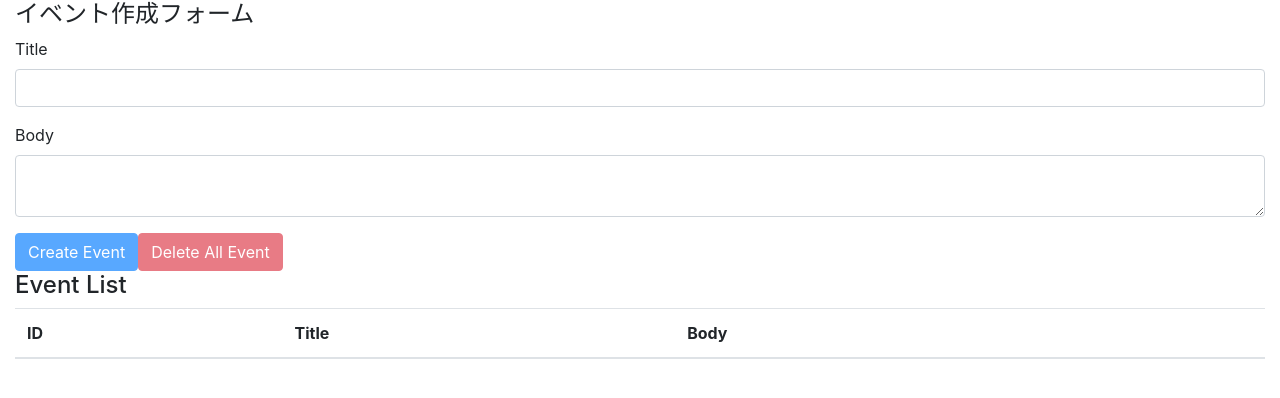
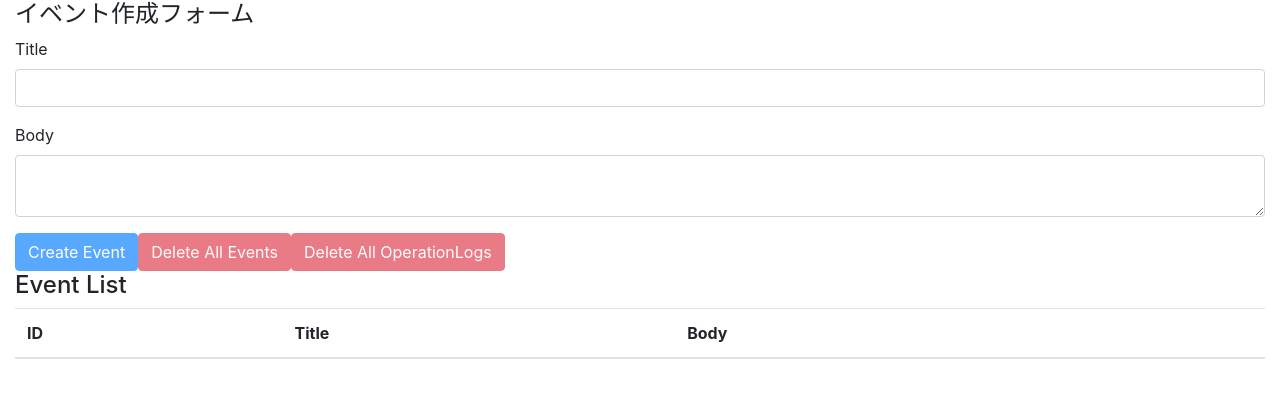
Before and after one commit to hhhirokunnn/react-hello-world, a React (Create React App) app: page / in a window 1280 px wide. Shown: the top 398 px of the page. Built offline with nearby package versions, Linux system fonts and the light colour scheme.

Commit message:
delete all operationLogs

```diff
--- a/src/components/EventForm.js
+++ b/src/components/EventForm.js
@@ -41,10 +41,18 @@ const EventForm = () => {
             dispatch({ type: DELETE_ALL_EVENTS})
 
             dispatch({
-                type: DELETE_ALL_OPERATION_LOGS,
-                description: 'Deleted All Event',
+                type: ADD_OPERATION_LOG,
+                description: 'Deleted All Events',
                 operatedAt: timeCurrentIso8601()
             })
+        }
+    }
+
+    const deleteAllOperationLogs = e => {
+        e.preventDefault()
+        const result = window.confirm('You want to delete all operationLogs?')
+        if(result) {
+            dispatch({ type: DELETE_ALL_OPERATION_LOGS})
         }
     }
 
@@ -65,7 +73,9 @@ const EventForm = () => {
                 </div>
 
                 <button className="btn btn-primary" onClick={addEvent} disabled={unCreatable}> Create Event</button>
-                <button className="btn btn-danger" onClick={deleteAllEvents} disabled={state.events.length === 0}> Delete All Event</button>
+                <button className="btn btn-danger" onClick={deleteAllEvents} disabled={state.events.length === 0}> Delete All Events</button>
+
+                <button className="btn btn-danger" onClick={deleteAllOperationLogs} disabled={state.operationLogs.length === 0}> Delete All OperationLogs</button>
             </form>
         </>
     )
```
